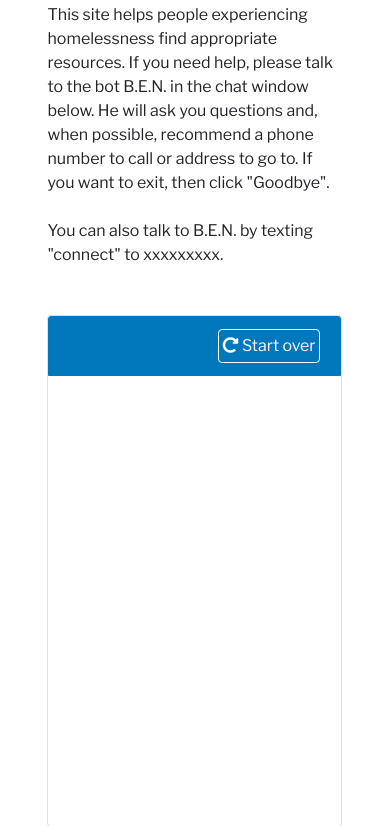
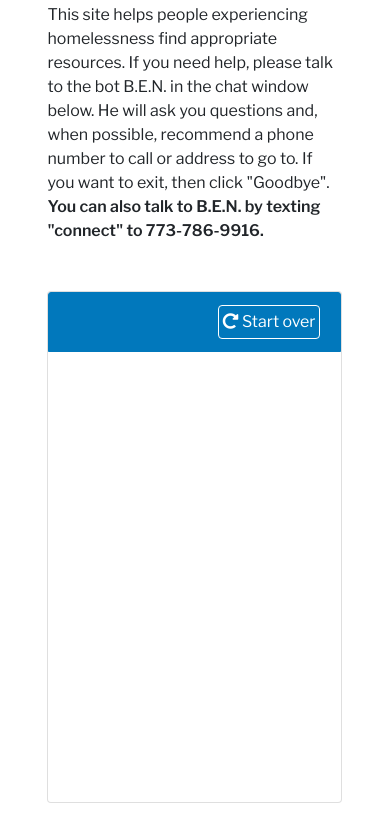
Before and after one commit to datamade/coordinated-entry-screening, a Django app: template templates/ces_client/index.html in a window 390 px wide. Shown: the part 408-1234 px from the top of the page. After the commit the page ends 1211 px from the top, so only its background shows below. Run offline with Django 3.2, Linux system fonts and the light colour scheme; the template is opened without the code that fills it, so the values that code supplies are empty; some libraries are stand-ins or nearby versions.

Commit message:
Add production phone number

```diff
--- a/templates/ces_client/about.html
+++ b/templates/ces_client/about.html
@@ -27,7 +27,7 @@
     <div class='col-10 offset-1 mb-3 pb-3'>
         <h5 class="font-weight-bold">About Coordinated Entry</h5>
         <p>Coordinated Entry is the front door to connect people facing homelessness to housing and supports in an accessible, equitable, transparent manner. This allows all partners to collaborate to improve access and outcomes for people without permanent housing while delivering trauma informed services. People facing homelessness are asked to complete a Housing Assessment and linked to housing, if eligible, as opportunities become available.</p>
-        <p>People facing homelessness can find information about Coordianted Entry via "Connect to End Homeless": this tool guides users through a personalized survey to determine eligibility for Coordinated Entry Access points and other resources. <span class='font-weight-600'>People can complete the survey by using the <a href="{% url 'index' %}">Connect to End Homelessness chat window</a> or by texting "connect" to xxxxxxxx.</span></p>
+        <p>People facing homelessness can find information about Coordianted Entry via "Connect to End Homeless": this tool guides users through a personalized survey to determine eligibility for Coordinated Entry Access points and other resources. <span class='font-weight-600'>People can complete the survey by using the <a href="{% url 'index' %}">Connect to End Homelessness chat window</a> or by texting "connect" to 773-786-9916.</span></p>
         <h5 class='mt-5 font-weight-bold'>Shelter Access in Cook County Suburbs</h5>
         <p>View shelter options and next steps <a href="http://www.suburbancook.org/emergency" target="_blank">by clicking here</a>.</p>
 
--- a/templates/ces_client/index.html
+++ b/templates/ces_client/index.html
@@ -20,8 +20,7 @@
                 <h4>A unified community response</h4>
             </div>
         </div>
-        <p class='mt-4'>This site helps people experiencing homelessness find appropriate resources. If you need help, please talk to the bot B.E.N. in the chat window below. He will ask you questions and, when possible, recommend a phone number to call or address to go to. If you want to exit, then click "Goodbye".</p>
-        <p class='mt-4'>You can also talk to B.E.N. by texting "connect" to xxxxxxxxx.</p>
+        <p class='mt-4'>This site helps people experiencing homelessness find appropriate resources. If you need help, please talk to the bot B.E.N. in the chat window below. He will ask you questions and, when possible, recommend a phone number to call or address to go to. If you want to exit, then click "Goodbye". <span class='font-weight-600'>You can also talk to B.E.N. by texting "connect" to 773-786-9916.</span></p>
     </div>
 </div>
 
```
